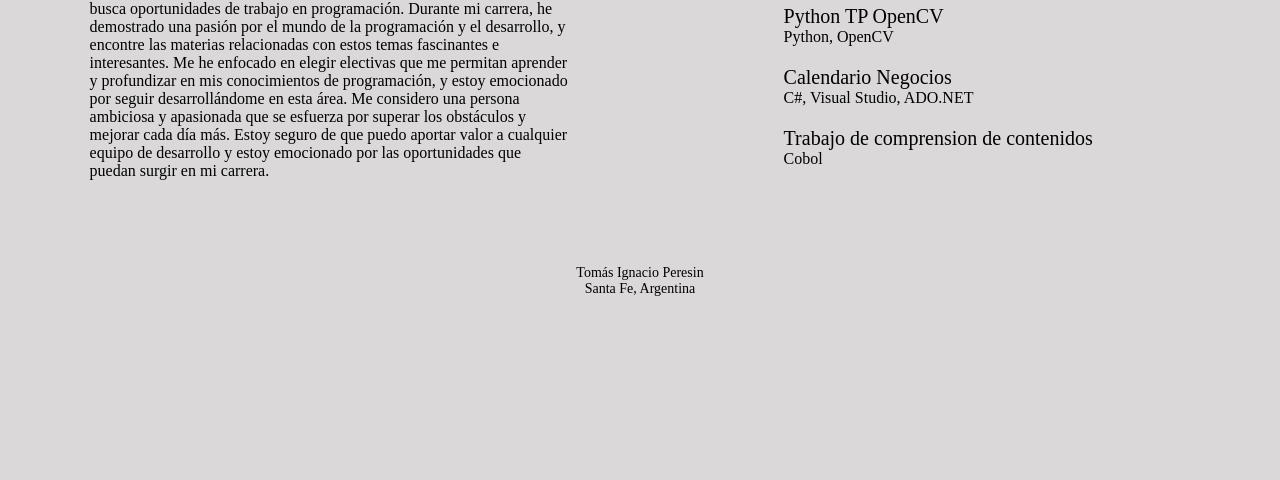
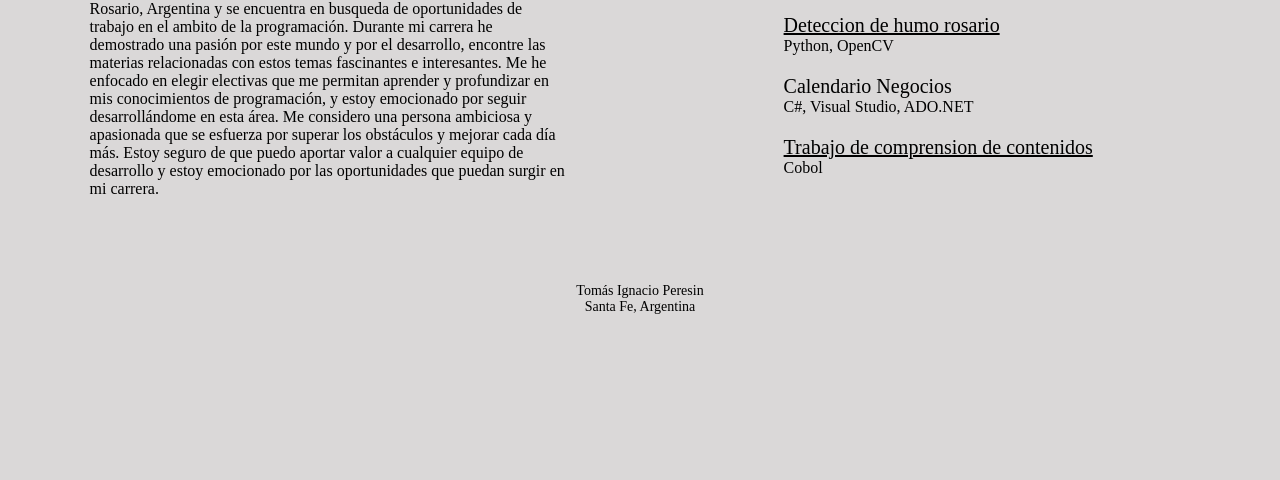
Before and after one commit to TomasPeresin/Portfolio-web, a plain HTML site: page index.html in a window 1280 px wide. Shown: the part 320-800 px from the top of the page. Drawn offline with nearby package versions, Linux system fonts and the light colour scheme.

Commit message:
Retoques menores y agregado de link

```diff
--- a/index.html
+++ b/index.html
@@ -27,15 +27,14 @@
     <section class="home">
         <div class="home-content">
             <h1>Bienvenido.</h1>
-            <h3>Mi nombre es Tomas Peresin </h3>
-            <p>soy un estudiante de tercer año de Ingeniería en Sistemas en Argentina que busca
-                oportunidades de trabajo en programación. Durante mi carrera, he demostrado una pasión por el mundo
-                de la programación y el desarrollo, y encontre las materias relacionadas con estos temas
-                fascinantes e interesantes. Me he enfocado en elegir electivas que me permitan aprender y profundizar
-                en mis conocimientos de programación, y estoy emocionado por seguir desarrollándome en esta área.
-                Me considero una persona ambiciosa y apasionada que se esfuerza por superar los obstáculos y
-                mejorar cada día más. Estoy seguro de que puedo aportar valor a cualquier equipo de desarrollo y estoy
-                emocionado por las oportunidades que puedan surgir en mi carrera.</p>
+            <h3>Mi nombre es Tomas Peresin</h3>
+            <p>soy un estudiante de tercer año de Ingeniería en Sistemas que vive en Rosario, Argentina y se encuentra en busqueda
+                de oportunidades de trabajo en el ambito de la programación. Durante mi carrera he demostrado una pasión por este
+                mundo y por el desarrollo, encontre las materias relacionadas con estos temas fascinantes e interesantes.
+                Me he enfocado en elegir electivas que me permitan aprender y profundizar en mis conocimientos de programación,
+                y estoy emocionado por seguir desarrollándome en esta área. Me considero una persona ambiciosa y apasionada que se
+                esfuerza por superar los obstáculos y mejorar cada día más. Estoy seguro de que puedo aportar valor a cualquier
+                equipo de desarrollo y estoy emocionado por las oportunidades que puedan surgir en mi carrera.</p>
         </div>
 
         <div class="proyects-container">
@@ -46,8 +45,8 @@
                 </a>
                 <p>Python, Flask, Selenium, Web scrapping, pandas</p>
 
-                <a href="https://github.com/MendiburuFrancisco/frro-python-2022-03" target="_blank" class="not-active">
-                    Python TP OpenCV
+                <a href="https://github.com/IvoDur/deteccion-humo-rosario" target="_blank">
+                    Deteccion de humo rosario
                 </a>
                 <p>Python, OpenCV</p>
 
--- a/style.css
+++ b/style.css
@@ -156,7 +156,6 @@ body{
     font-size: 20px;
     color:var(--secondary-color);
     margin: 1em 3em 0 0;
-    text-decoration: none;
 }
 
 .proyects-box a:hover{
@@ -166,6 +165,7 @@ body{
 .not-active {
     pointer-events: none;
     cursor: default;
+    text-decoration: none;
 }
 
 footer{
```
